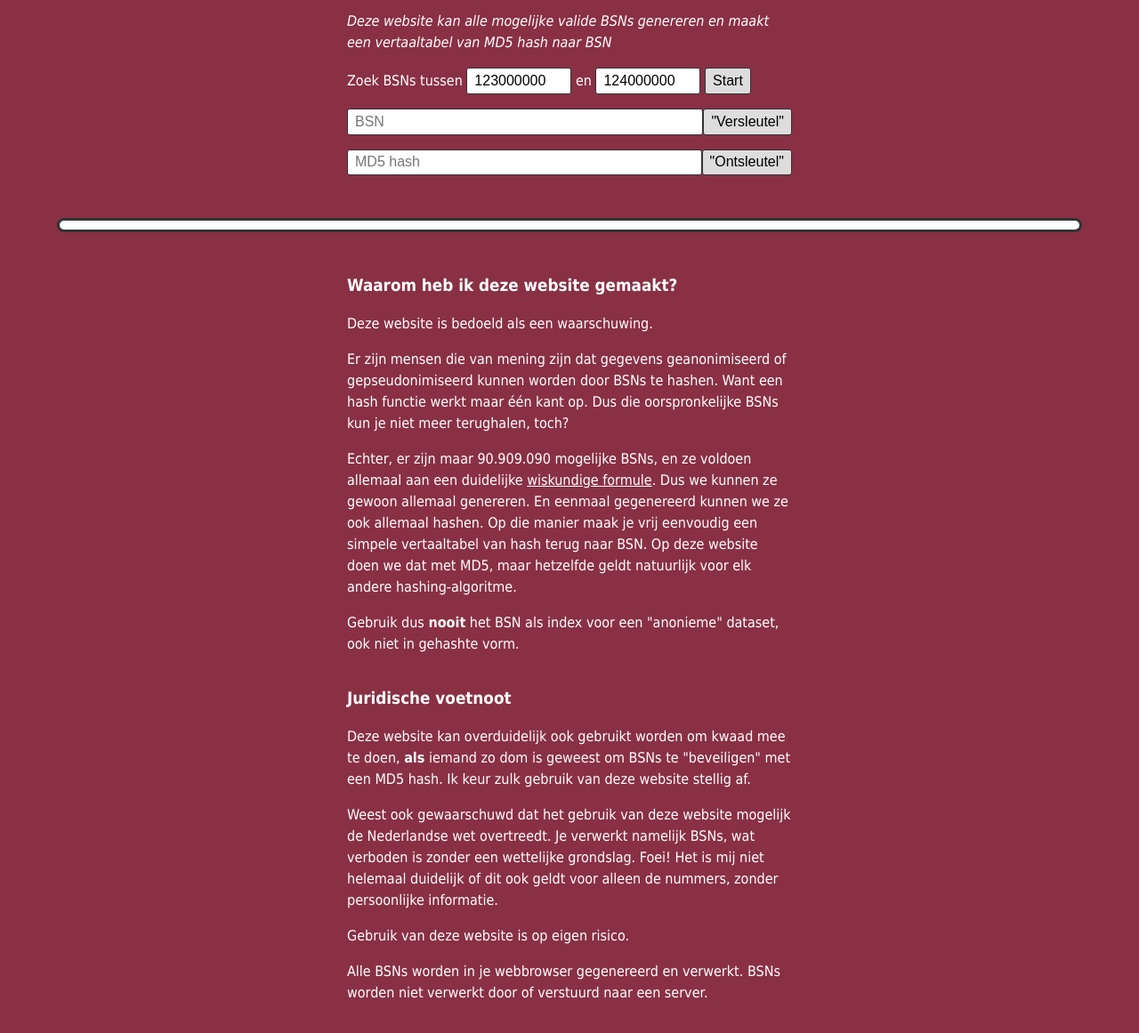
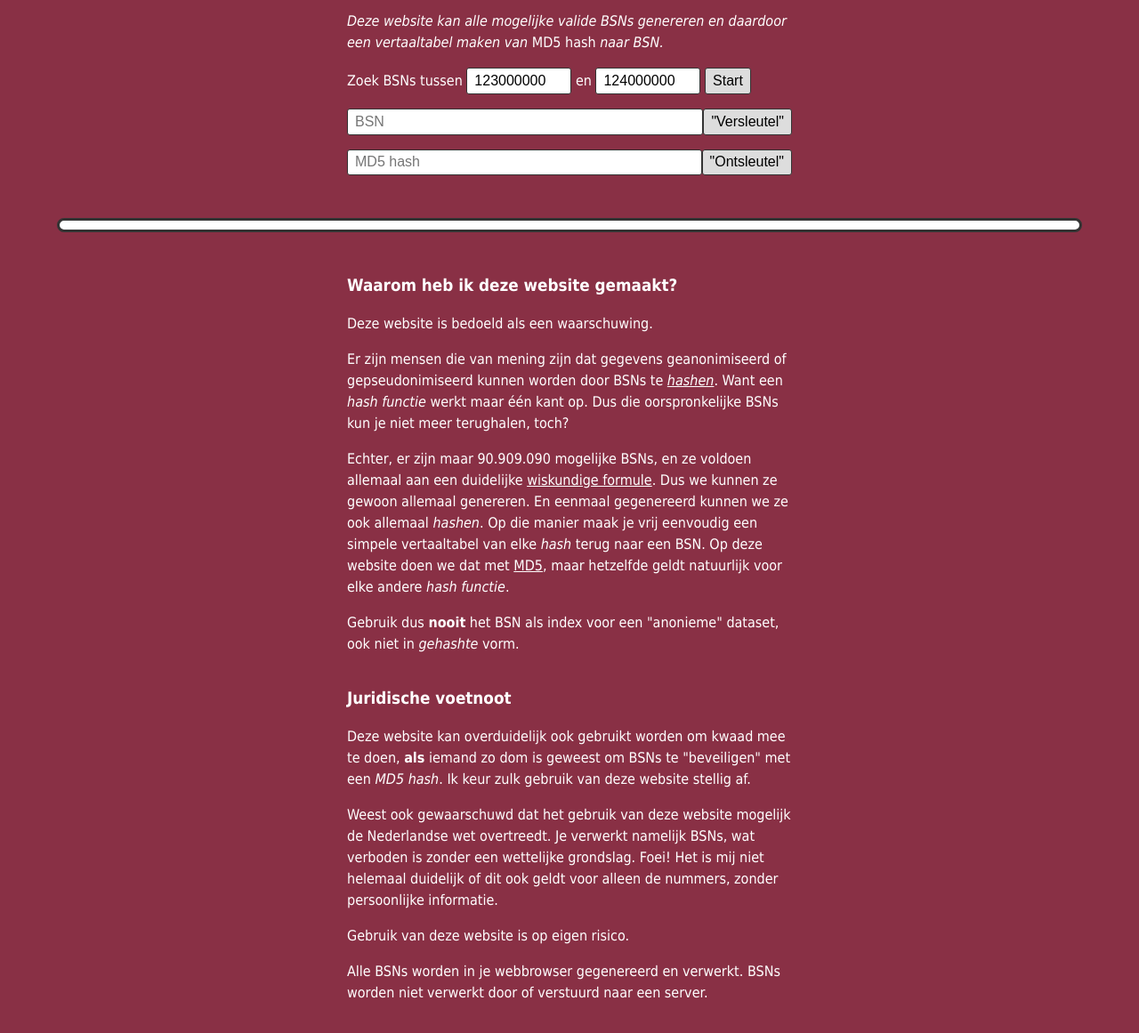
Before and after one commit to Timendus/bsn-generator, a website: page index.html in a window 1280 px wide. Shown: the part 113-1274 px from the top of the page at 89% size. Drawn offline with Linux system fonts and the light colour scheme.

Commit message:
Improve explanation

```diff
--- a/index.html
+++ b/index.html
@@ -208,8 +208,8 @@
     <div class="introduction">
       <h1>BSN Generator</h1>
       <p><i>
-        Deze website kan alle mogelijke valide BSNs genereren en maakt een
-        vertaaltabel van MD5 hash naar BSN
+        Deze website kan alle mogelijke valide BSNs genereren en daardoor een
+        vertaaltabel maken van </i>MD5 hash<i> naar BSN.
       </i></p>
       <form id="generate">
         Zoek BSNs tussen
@@ -239,29 +239,31 @@
       </p>
       <p>
         Er zijn mensen die van mening zijn dat gegevens geanonimiseerd of
-        gepseudonimiseerd kunnen worden door BSNs te hashen. Want een hash
-        functie werkt maar één kant op. Dus die oorspronkelijke BSNs kun je niet
-        meer terughalen, toch?
+        gepseudonimiseerd kunnen worden door BSNs te
+        <i><a href="https://www.ssl.com/nl/veelgestelde-vragen/wat-is-een-cryptografische-hashfunctie/" target="_blank">hashen</a></i>.
+        Want een <i>hash functie</i> werkt maar één kant op. Dus die
+        oorspronkelijke BSNs kun je niet meer terughalen, toch?
       </p>
       <p>
         Echter, er zijn maar 90.909.090 mogelijke BSNs, en ze voldoen allemaal
         aan een duidelijke
         <a href="https://nl.wikipedia.org/wiki/Burgerservicenummer#11-proef" target="_blank">
         wiskundige formule</a>. Dus we kunnen ze gewoon allemaal genereren. En
-        eenmaal gegenereerd kunnen we ze ook allemaal hashen. Op die manier maak
-        je vrij eenvoudig een simpele vertaaltabel van hash terug naar BSN. Op
-        deze website doen we dat met MD5, maar hetzelfde geldt natuurlijk voor
-        elk andere hashing-algoritme.
+        eenmaal gegenereerd kunnen we ze ook allemaal <i>hashen</i>. Op die
+        manier maak je vrij eenvoudig een simpele vertaaltabel van elke
+        <i>hash</i> terug naar een BSN. Op deze website doen we dat met
+        <a href="https://nl.wikipedia.org/wiki/MD5" target="_blank">MD5</a>,
+        maar hetzelfde geldt natuurlijk voor elke andere <i>hash functie</i>.
       </p>
       <p>
         Gebruik dus <b>nooit</b> het BSN als index voor een "anonieme" dataset,
-        ook niet in gehashte vorm.
+        ook niet in <i>gehashte</i> vorm.
       </p>
       <h3>Juridische voetnoot</h3>
       <p>
         Deze website kan overduidelijk ook gebruikt worden om kwaad mee te doen,
-        <b>als</b> iemand zo dom is geweest om BSNs te "beveiligen" met een MD5
-        hash. Ik keur zulk gebruik van deze website stellig af.
+        <b>als</b> iemand zo dom is geweest om BSNs te "beveiligen" met een
+        <i>MD5 hash</i>. Ik keur zulk gebruik van deze website stellig af.
       </p>
       <p>
         Weest ook gewaarschuwd dat het gebruik van deze website mogelijk de
```
